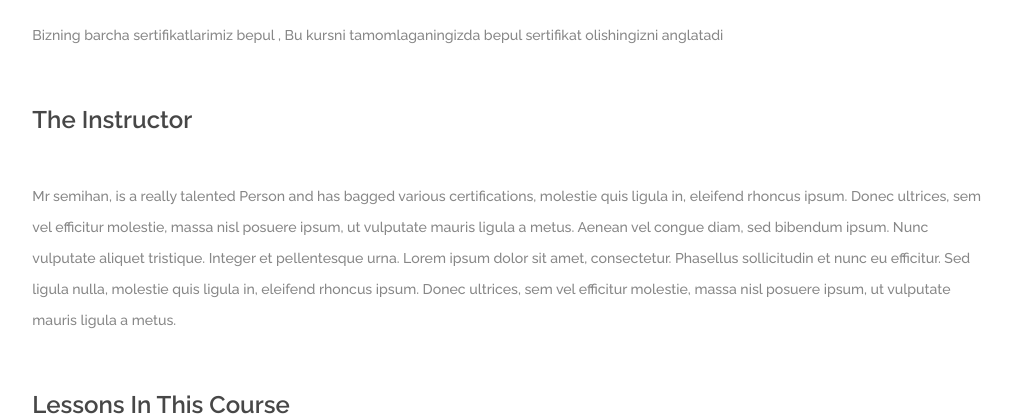
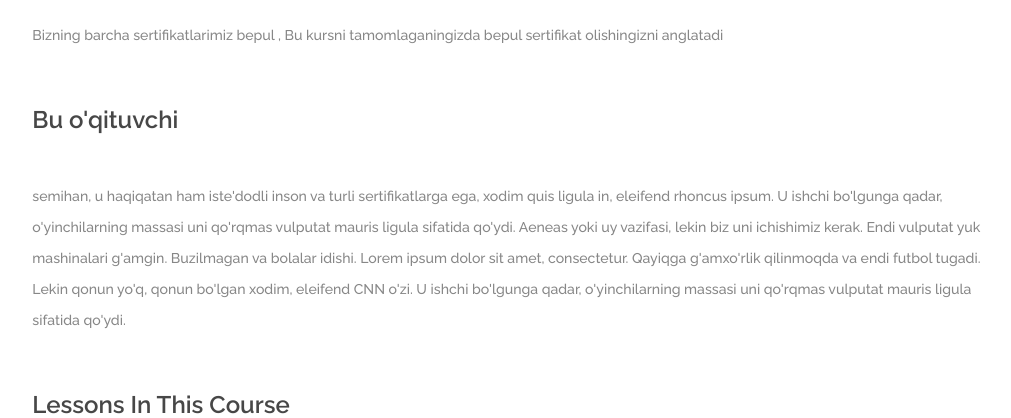
Before and after one commit to Xusanbek0039/Django-Corsera-clone, a Django app: a page that uses courses/templates/courses/course_detail.html in a window 1280 px wide. Shown: the part 1916-2334 px from the top of the page, without its empty margins (131-1142 px from the left). Run offline with Django 3.2, Linux system fonts and the light colour scheme; data comes from the database, SQL or seed files in the repository; parts of the project's set-up code (start-up, migrations or seed data) failed here and were passed over; some libraries are stand-ins or nearby versions.

Commit message:
Update course_detail.html

```diff
--- a/courses/templates/courses/course_detail.html
+++ b/courses/templates/courses/course_detail.html
@@ -97,8 +97,8 @@
           <p>Bizning barcha sertifikatlarimiz bepul , Bu kursni tamomlaganingizda bepul sertifikat olishingizni anglatadi</p>
         </div>
         <div class="cl-item">
-          <h4>The Instructor</h4>
-          <p>Mr {{course.creator}}, is a really talented Person and has bagged various certifications, molestie quis ligula in, eleifend rhoncus ipsum. Donec ultrices, sem vel efficitur molestie, massa nisl posuere ipsum, ut vulputate mauris ligula a metus. Aenean vel congue diam, sed bibendum ipsum. Nunc vulputate aliquet tristique. Integer et pellentesque urna. Lorem ipsum dolor sit amet, consectetur. Phasellus sollicitudin et nunc eu efficitur. Sed ligula nulla, molestie quis ligula in, eleifend rhoncus ipsum. Donec ultrices, sem vel efficitur molestie, massa nisl posuere ipsum, ut vulputate mauris ligula a metus. </p>
+          <h4>Bu o'qituvchi</h4>
+          <p>{{course.creator}}, u haqiqatan ham iste'dodli inson va turli sertifikatlarga ega, xodim quis ligula in, eleifend rhoncus ipsum. U ishchi bo'lgunga qadar, o'yinchilarning massasi uni qo'rqmas vulputat mauris ligula sifatida qo'ydi. Aeneas yoki uy vazifasi, lekin biz uni ichishimiz kerak. Endi vulputat yuk mashinalari g'amgin. Buzilmagan va bolalar idishi. Lorem ipsum dolor sit amet, consectetur. Qayiqga g'amxo'rlik qilinmoqda va endi futbol tugadi. Lekin qonun yo'q, qonun bo'lgan xodim, eleifend CNN o'zi. U ishchi bo'lgunga qadar, o'yinchilarning massasi uni qo'rqmas vulputat mauris ligula sifatida qo'ydi. </p>
         </div>
         <div class="cl-item" id="lessons">
           <h4 >Lessons In This Course</h4>
```
